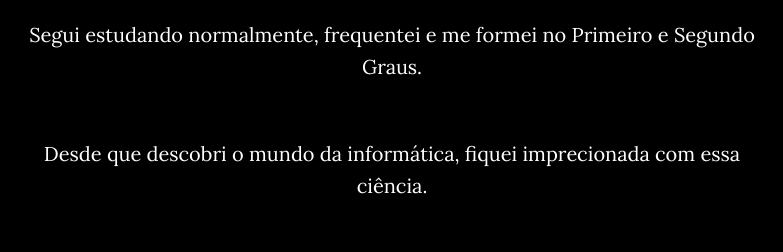
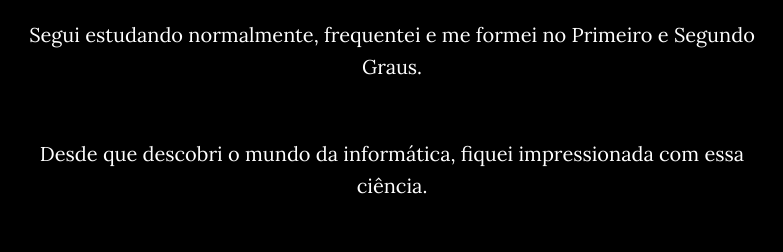
Before and after one commit to amimenezes/mml88.github.io, a plain HTML site: page index.html in a window 1280 px wide. Shown: the part 1480-1732 px from the top of the page, 248-1031 px from the left. Drawn offline with Linux system fonts and the light colour scheme; some packages are replaced by stand-ins of ours.

Commit message:
Update index.html

```diff
--- a/index.html
+++ b/index.html
@@ -110,7 +110,7 @@
                 <p> Segui estudando normalmente, frequentei e me formei no Primeiro e Segundo Graus.
                 </p>
                 <br>
-                <p> Desde que descobri o mundo da informática, fiquei imprecionada com essa ciência.
+                <p> Desde que descobri o mundo da informática, fiquei impressionada com essa ciência.
                 </p>
                 <br>
                 <p>Iniciei a trabalhar como advogada, meu primeiro estágio e contato profissional foi aos 17 anos, idade que comecei a trabalhar na área jurídica.</p>
```
